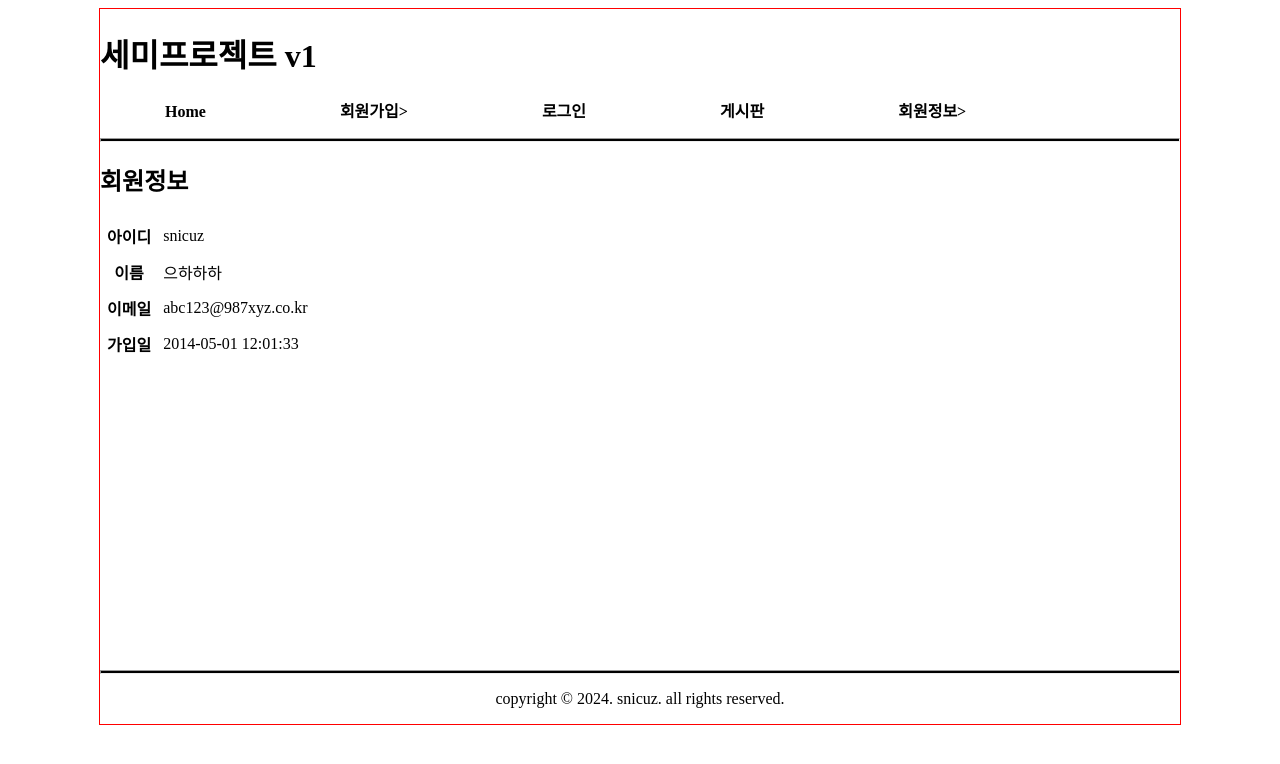
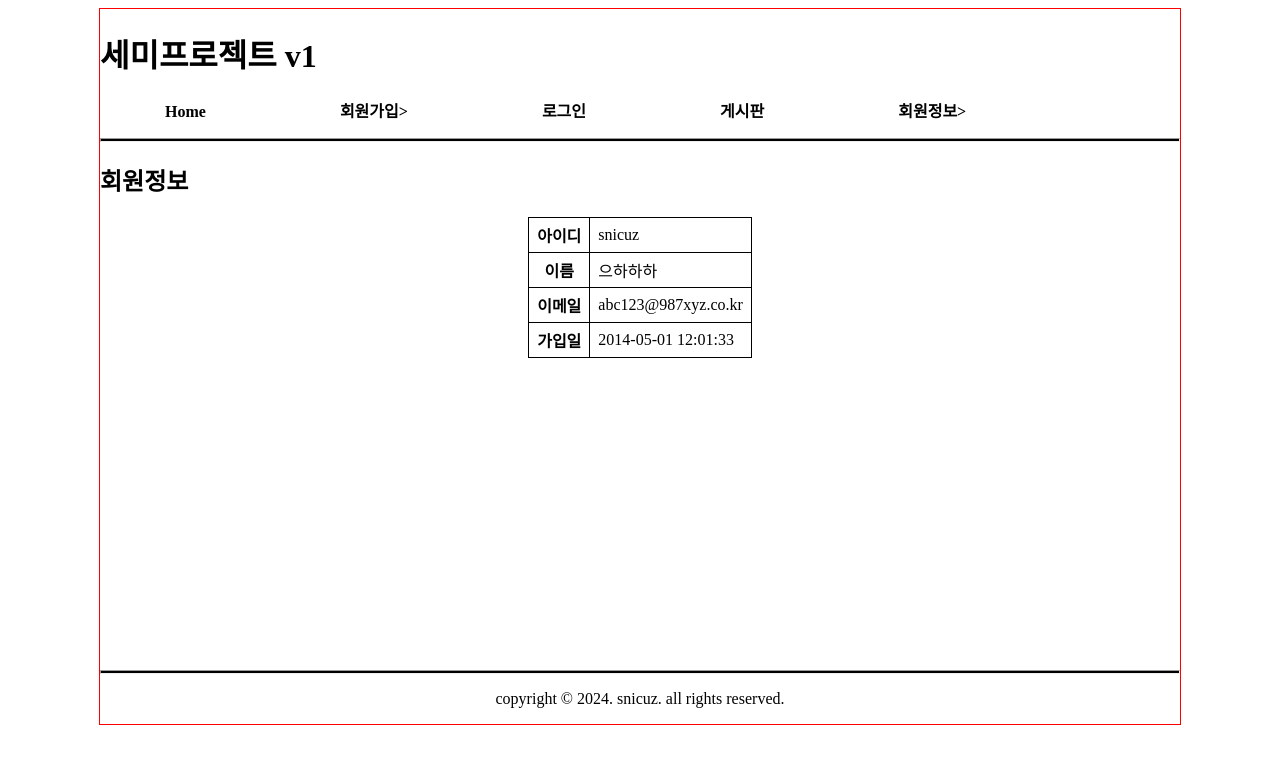
Before and after one commit to pq100/semiprojectv1, a FastAPI app: page /member/myinfo in a window 1280 px wide. Shown: the top 764 px of the page. Run offline with FastAPI, Linux system fonts and the light colour scheme.

Commit message:
회원정보 스타일링

```diff
--- a/views/templates/member/myinfo.html
+++ b/views/templates/member/myinfo.html
@@ -5,7 +5,9 @@
     <title>세미프로젝트</title>
     <link rel="stylesheet" href="/static/css/project.css">
     <style>
-
+        table { border: 1px solid black; margin: 0 auto;
+            border-collapse: collapse }
+        th, td { border: 1px solid black; padding: 5px 8px }
     </style>
 </head>
 <body>
```
